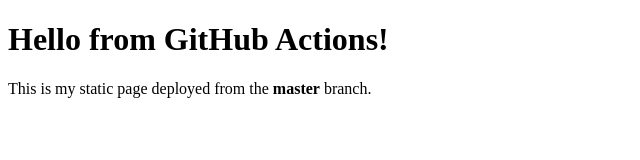
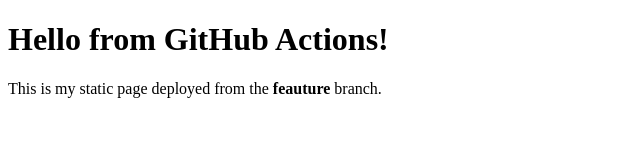
Before and after one commit to TamaraMurd/SI_2025_lab3_233013, a plain HTML site: page index.html in a window 1280 px wide. Shown: the full height of the page, 0-640 px from the left. Drawn offline with Linux system fonts and the light colour scheme.

Commit message:
Change HTML branch name

```diff
--- a/index.html
+++ b/index.html
@@ -5,6 +5,6 @@
 </head>
 <body>
   <h1>Hello from GitHub Actions!</h1>
-  <p>This is my static page deployed from the <strong>master</strong> branch.
+  <p>This is my static page deployed from the <strong>feauture</strong> branch.</p>
 </body>
 </html>
```
